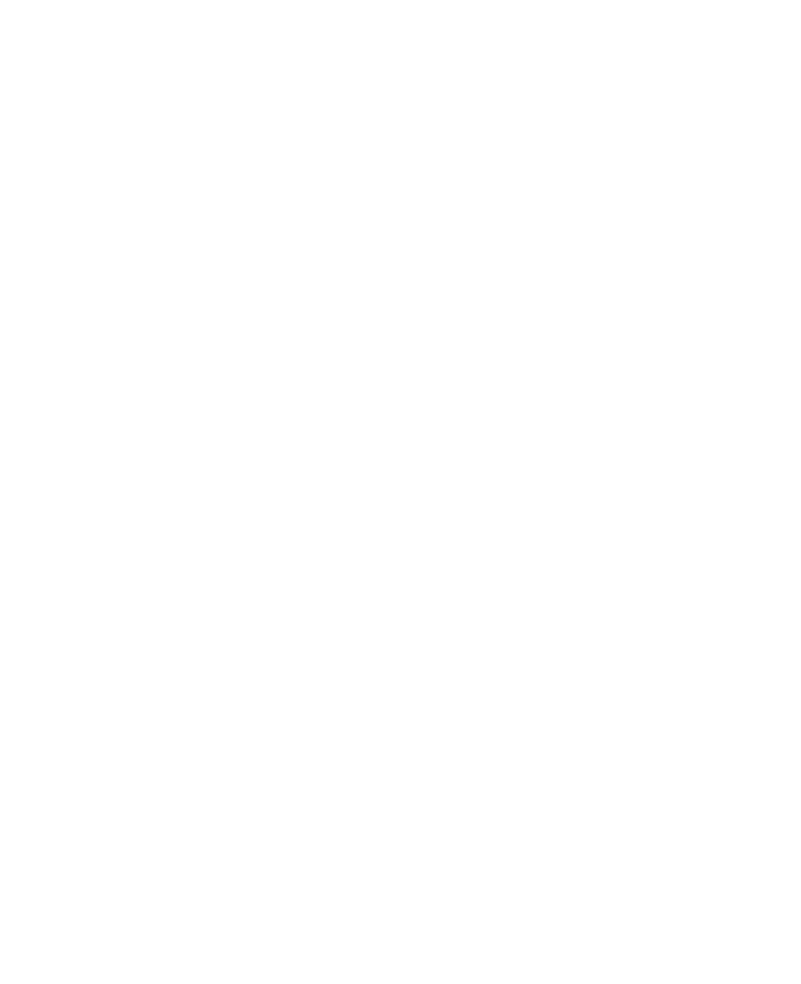
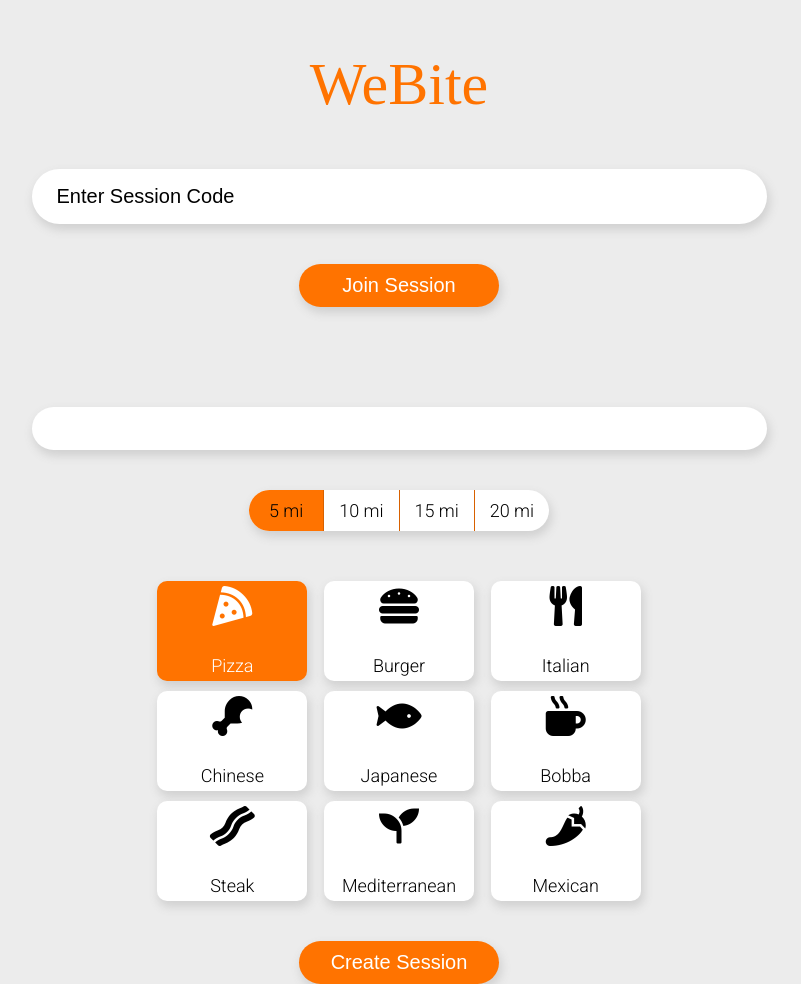
Before and after one commit to jepanliu/PWA-WeBite, a plain HTML site: page index.html in a window 1280 px wide. Shown: the whole page, without its empty margins (241-1042 px from the left). Before the commit the page ends 800 px from the top, so only its background shows below. Drawn offline with Linux system fonts and the light colour scheme; some packages are replaced by stand-ins of ours; a web font is replaced by a local one.

Commit message:
interface and main functionality finished

```diff
--- a/app.js
+++ b/app.js
@@ -0,0 +1,94 @@
+//category selection
+const category = document.querySelector('input[name="categoryRadio"]:checked').value;
+//distance selection
+const distance = document.querySelector('input[name="distanceRadio"]:checked').value;
+//Create new session button
+const createSession = document.querySelector('#new-session-submit');
+//page section selector
+const results = document.querySelector('.results');
+const intro = document.querySelector('.intro');
+
+//information display block
+const restaurantName = document.querySelector('.info')
+var i = 1;
+const yes = document.getElementById('yes');
+const no = document.getElementById('no');
+const refresh = document.querySelector('.refresh-button');
+var yesSelections = [];
+
+refresh.addEventListener('click', () =>{
+    window.location.reload();})
+
+//Initialize Google Places API
+function initialise() {
+    //Autocomplete functionality
+    var ac = new google.maps.places.Autocomplete(document.getElementById('autocomplete'));
+    google.maps.event.addListener(ac, 'place_changed', function() {
+    //Search for input address
+    createSession.addEventListener('click', function(){
+
+        results.style.display = 'block';
+        intro.style.display = 'none';
+
+        //get address info
+        var place = ac.getPlace();
+        //get lat
+        var lat = place.geometry.location.lat();
+        // get lng
+        var lng = place.geometry.location.lng();
+
+        //Google places search based on location of address
+        var service = new google.maps.places.PlacesService(document.createElement('div'));
+        var request = {
+            location: new google.maps.LatLng(lat, lng),
+            radius: distance,
+            types: ['restaurant'],
+            keyword: [`${category}`]
+        };
+        service.search(request, function(results){
+            console.log(results);
+            output();
+
+            //when yes button is clicked
+            yes.addEventListener('click', () => {
+                    i++
+
+                    //add place ID to yesSelections array
+                    yesSelections.push(`${results[i].place_id}`);
+                    console.log(yesSelections);
+
+                    //display restaurant information
+                    output();
+            })
+
+            //when no button is clicked
+            no.addEventListener('click', () => {
+                i++
+                output();
+            })
+
+        function output() {
+                console.log(i);
+                console.log(results.length);
+                //display restaurant information
+                restaurantName.innerHTML = ` <img src ="${results[i].photos[0].getUrl({maxWidth: 400, maxHeight: 400, minWidth: 400, minHeight: 300})}"
+                <br> <h1>${results[i].name}</h1>
+                <p>rating: ${results[i].rating}</p>
+                <p>address: ${results[i].vicinity}</p>`;
+
+                console.log(results[i].name, results[i].rating, results[i].price_level);
+        }
+
+        // function refreshButton() {
+        //     if(i >= results.length){
+        //         console.log('a')
+        //         refresh.style.display = 'block';
+
+        //         })
+        //     }
+        // }
+
+        })
+    })
+})
+}
--- a/index.html
+++ b/index.html
@@ -5,12 +5,91 @@
     <meta http-equiv="X-UA-Compatible" content="IE=edge">
     <meta name="viewport" content="width=device-width, initial-scale=1.0">
     <link rel="stylesheet" href="./style.css">
+    <link rel="stylesheet" href="https://cdnjs.cloudflare.com/ajax/libs/font-awesome/5.15.3/css/all.min.css" integrity="sha512-iBBXm8fW90+nuLcSKlbmrPcLa0OT92xO1BIsZ+ywDWZCvqsWgccV3gFoRBv0z+8dLJgyAHIhR35VZc2oM/gI1w==" crossorigin="anonymous" />
+    <link rel="preconnect" href="https://fonts.gstatic.com">
+    <link rel="preconnect" href="https://fonts.gstatic.com">
+    <link href="https://fonts.googleapis.com/css2?family=Knewave&family=Roboto:wght@300&display=swap" rel="stylesheet">
+    <link href="https://fonts.googleapis.com/icon?family=Material+Icons" rel="stylesheet">
+
     <title>WeBite</title>
 </head>
 <body>
-    <header></header>
-    <main></main>
-    <script async defer src="https://maps.googleapis.com/maps/api/js?key=AIzaSyBkMadtQzgN_d25EwZ7oncbUzTEo9U59vA"></script>
+    <header>
+        <div class="logo">WeBite</div>
+    </header>
+    <main>
+        <div class="results">
+            <div class="refresh">
+                <button class="refresh-button">New Search</button>
+            </div>
+            <div class="card">
+                <div class="info"></div>
+            </div>
+            <div class="buttons">
+                <button class="sort" id="yes"><i class="fas fa-check"></i></button>
+                <button class="sort" id="no"><i class="fas fa-times"></i></button>
+            </div>
+        </div>
+
+        <div class="intro">
+            <div class="join-session">
+                <form action="" class="join-session-form">
+                    <input type="text" value="Enter Session Code" id="join-session-code">
+                    <input type="submit" value="Join Session" id="join-session-submit">
+                </form>
+            </div>
+            <div class="new-session">
+                <form  class="new-session-form" method="GET">
+                    <!-- Autocomplete text fiel -->
+                    <input type="text" id="autocomplete">
+                    <div class="distance">
+                        <input type="radio" id="distance-1" class="distance-radio" name="distanceRadio" value="8046" checked>
+                        <label class="distance-label" for="distance-1">5 mi</label>
+                        <input type="radio" id="distance-2" class="distance-radio" name="distanceRadio" value="16093">
+                        <label class="distance-label" for="distance-2">10 mi</label>
+                        <input type="radio" id="distance-3" class="distance-radio" name="distanceRadio" value="24140">
+                        <label class="distance-label" for="distance-3">15 mi</label>
+                        <input type="radio" id="distance-4" class="distance-radio" name="distanceRadio" value="32186">
+                        <label class="distance-label" for="distance-4">20 mi</label>
+                    </div>
+                    <!-- Categories for Places API search -->
+                    <div class="category">
+                        <input type="radio" id="category-1" class="category-radio" name="categoryRadio" value="pizza" checked>
+                        <label class="category-label" for="category-1"><i class="fas fa-pizza-slice"></i> <br> Pizza</label>
+
+                        <input type="radio" id="category-2" class="category-radio" name="categoryRadio" value="Burger">
+                        <label class="category-label" for="category-2"><i class="fas fa-hamburger"></i> <br>Burger</label>
+
+                        <input type="radio" id="category-3" class="category-radio" name="categoryRadio" value="Italian">
+                        <label class="category-label" for="category-3"><i class="fas fa-utensils"></i> <br>Italian</label>
+
+                        <input type="radio" id="category-4" class="category-radio" name="categoryRadio" value="Chinese">
+                        <label class="category-label" for="category-4"><i class="fas fa-drumstick-bite"></i> <br>Chinese</label>
+
+                        <input type="radio" id="category-5" class="category-radio" name="categoryRadio" value="Japanese">
+                        <label class="category-label" for="category-5"><i class="fas fa-fish"></i> <br>Japanese</label>
+
+                        <input type="radio" id="category-6" class="category-radio" name="categoryRadio" value="Bobba">
+                        <label class="category-label" for="category-6"><i class="fas fa-mug-hot"></i> <br>Bobba</label>
+
+                        <input type="radio" id="category-7" class="category-radio" name="categoryRadio" value="Steak">
+                        <label class="category-label" for="category-7"><i class="fas fa-bacon"></i></i> <br>Steak</label>
+
+                        <input type="radio" id="category-8" class="category-radio" name="categoryRadio" value="Mediterranean">
+                        <label class="category-label" for="category-8"><i class="fas fa-seedling"></i> <br>Mediterranean</label>
+
+                        <input type="radio" id="category-9" class="category-radio" name="categoryRadio" value="Mexican">
+                        <label class="category-label" for="category-9"><i class="fas fa-pepper-hot"></i> <br>Mexican</label>
+                    </div>
+                    <input type="button" value="Create Session" id="new-session-submit">
+                </form>
+            </div>
+        </div>
+
+    </main>
     <script src="./app.js"></script>
+    <script language="javascript" async src="https://maps.googleapis.com/maps/api/js?key=AIzaSyBkMadtQzgN_d25EwZ7oncbUzTEo9U59vA&libraries=places&callback=initialise">
+    </script>
+
 </body>
 </html>
--- a/style.css
+++ b/style.css
@@ -0,0 +1,220 @@
+*{
+    margin: 0;
+}
+
+body{
+    background-color: rgba(236, 236, 236, 0.993);
+    display: flex;
+    flex-direction: column;
+}
+
+header, main{
+    margin: auto;
+    font-family: Roboto;
+}
+
+.new-session-form{
+    display: flex;
+    flex-direction: column;
+    margin-top: 50px;
+    height: 50vh;
+    width: auto;
+    font-family: Roboto;
+}
+
+header{
+    font-family: Knewave;
+    font-size: 60px;
+    color: rgb(255, 115, 0);
+    margin-top: 50px;
+}
+
+.category{
+    display: flex;
+    /* grid-template-columns: 30vw 30vw;
+    row-gap: 30px; */
+    max-width: 500px;
+    flex-flow: wrap;
+    margin: auto;
+}
+
+.category-label{
+    display: flex;
+    flex-direction: column;
+    justify-content: center;
+    align-items: center;
+    background-color: white;
+    border-radius: 10px;
+    width: 150px;
+    height: 100px;
+    cursor: pointer;
+    max-width: 200px;
+    margin: auto;
+    margin-top: 10px;
+    transition: all .2s ease-in-out;
+    font-size: 18px;
+    box-shadow: rgb(209, 209, 209) 2px 5px 10px 1px;
+}
+
+.category-radio{
+    display: none;
+}
+
+i{
+    font-size: 40px;
+    margin-bottom: 8px;
+}
+
+#autocomplete, #join-session-code{
+    margin: auto;
+    width: 70vw;
+    height: 35px;
+    border: none;
+    border-radius: 50px;
+    padding-inline: 20px;
+    padding: 10px;
+    padding-left: 25px;
+    font-size: 20px;
+    margin-top: 50px;
+    max-width: 700px;
+    box-shadow: rgb(209, 209, 209) 2px 5px 10px 1px;
+}
+
+.category-radio:checked + .category-label{
+    background-color: rgb(255, 115, 0);
+    border: solid white -5px;
+    color: white;
+
+}
+
+.distance{
+    margin: auto;
+    background-color:  rgb(255, 255, 255);
+    /* width: 60%;  */
+    min-width: 300px;
+    margin-block: 40px;
+    display: inline-flex;
+    justify-content: space-evenly;
+    border-radius: 50px;
+    box-shadow: rgb(209, 209, 209) 2px 5px 10px 1px;
+}
+
+.distance-radio{
+    display: none;
+}
+
+.distance-label{
+    padding: 10px;
+    margin: auto;
+    font-size: 18px;
+    width: 100%;
+    text-align: center;
+    align-items: center;
+    overflow: hidden;
+    max-height: 30px;
+    transition: all .2s ease-in-out;
+    cursor: pointer;
+}
+
+.distance-label:last-child{
+    border-bottom-right-radius: 25px;
+    border-top-right-radius: 25px;
+}
+
+.distance-label:first-of-type{
+    border-bottom-left-radius: 25px;
+    border-top-left-radius: 25px;
+}
+
+.distance-label:not(:last-child){
+    border-right: solid 1px  rgb(216, 97, 0);
+
+}
+
+.distance-radio:checked + .distance-label {
+    background-color: rgb(255, 115, 0);
+}
+
+#new-session-submit, #join-session-submit, .refresh-button{
+    width: 200px;
+    margin: auto;
+    margin-top: 40px;
+    border-style: none;
+    background-color: white;
+    padding: 10px;
+    font-size: 20px;
+    border-radius: 50px;
+    box-shadow: rgb(209, 209, 209) 2px 5px 10px 1px;
+    cursor: pointer;
+    background-color: rgb(255, 115, 0);
+    color: white;
+}
+
+.join-session-form{
+    display: flex;
+    flex-direction: column;
+}
+
+.results{
+    display: none;
+}
+
+.card{
+    margin-top: 50px;
+    background-color: white;
+    box-shadow: rgb(209, 209, 209) 2px 5px 10px 1px;
+    border-radius: 10px;
+    width: 400px;
+    min-height: 500px;
+}
+
+img{
+    margin:auto;
+    border-radius: 10px;
+    object-fit: cover;
+    width: 400px;
+    min-height: 300px;
+    max-height: 300px;
+}
+
+.sort{
+    width: 125px;
+    height: 125px;
+    margin: auto;
+    margin-top: 40px;
+    border-style: none;
+    background-color: white;
+    padding: 10px;
+    font-size: 20px;
+    border-radius: 100px;
+    box-shadow: rgb(209, 209, 209) 2px 5px 10px 1px;
+    cursor: pointer;
+    background-color: rgb(255, 115, 0);
+    color: white;
+    font-size: 40px;
+}
+
+h1{
+    margin: 10px
+}
+
+p{
+    font-size: 20px;
+    margin: 10px;
+}
+
+.buttons{
+    display: flex;
+}
+
+#yes{
+    background-color: teal;
+}
+
+#no{
+    background-color: rgb(255, 64, 64);
+}
+
+.refresh{
+    display: flex;
+}
```
